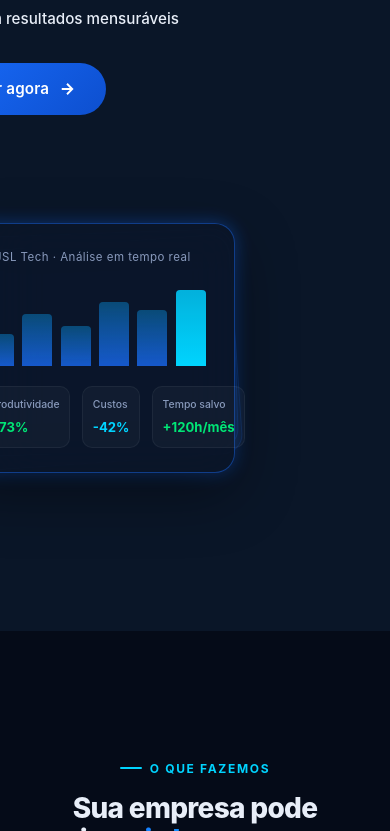
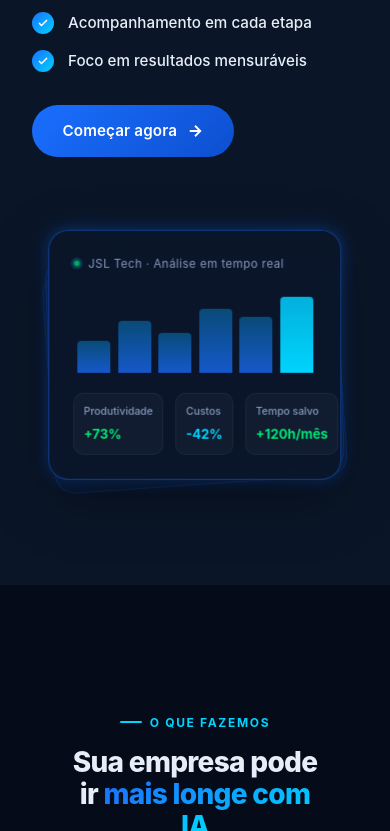
Before and after one commit to JandersonLima/jsl-tech-landing, a plain HTML site: page index.html in a window 390 px wide. Shown: the part 1615-2446 px from the top of the page. Drawn offline with nearby package versions, Linux system fonts and the light colour scheme.

Commit message:
fix: seção Sobre totalmente responsiva para smartphones
- Centramento dos cards migrado de margin fixo para transform: translate(-50%)
- Largura dos cards usa min(320px, 90%) — adapta a qualquer viewport
- Hover states atualizados para manter o centramento via translate
- Removido hack margin-left: -160px !important no breakpoint 480px
- about padding zerado horizontalmente no mobile (container já provê espaço)
- card-stack height reduzida para 300px em telas pequenas

Co-Authored-By: Claude Sonnet 4.6 <noreply@anthropic.com>

```diff
--- a/css/styles.css
+++ b/css/styles.css
@@ -794,39 +794,36 @@ section { position: relative; z-index: 1; }
 }
 
 .card-back-2 {
-    width: 320px; height: 220px;
+    width: min(320px, 90%); height: 220px;
     background: rgba(26,111,255,.04);
     border: 1px solid var(--border);
-    transform: rotate(-4deg) translateY(20px);
     top: 50%; left: 50%;
-    margin-left: -160px; margin-top: -110px;
+    transform: translate(-50%, calc(-50% + 20px)) rotate(-4deg);
 }
 
 .card-back-1 {
-    width: 320px; height: 220px;
+    width: min(320px, 90%); height: 220px;
     background: rgba(26,111,255,.06);
     border: 1px solid var(--border);
-    transform: rotate(-2deg) translateY(10px);
     top: 50%; left: 50%;
-    margin-left: -160px; margin-top: -110px;
+    transform: translate(-50%, calc(-50% + 10px)) rotate(-2deg);
 }
 
 .card-main {
-    width: 320px;
+    width: min(320px, 90%);
     background: rgba(10,22,40,.9);
     border: 1px solid var(--border-hi);
     backdrop-filter: blur(20px);
     padding: 1.5rem;
-    transform: rotate(0deg);
     top: 50%; left: 50%;
-    margin-left: -160px; margin-top: -110px;
+    transform: translate(-50%, -50%);
     box-shadow: 0 20px 60px rgba(0,0,0,.4), var(--glow-sm);
     z-index: 3;
 }
 
-.card-stack:hover .card-back-2 { transform: rotate(-6deg) translateY(30px); }
-.card-stack:hover .card-back-1 { transform: rotate(-3deg) translateY(16px); }
-.card-stack:hover .card-main { transform: rotate(0deg) translateY(-6px); box-shadow: 0 30px 80px rgba(0,0,0,.5), var(--glow); }
+.card-stack:hover .card-back-2 { transform: translate(-50%, calc(-50% + 30px)) rotate(-6deg); }
+.card-stack:hover .card-back-1 { transform: translate(-50%, calc(-50% + 16px)) rotate(-3deg); }
+.card-stack:hover .card-main   { transform: translate(-50%, calc(-50% - 6px)); box-shadow: 0 30px 80px rgba(0,0,0,.5), var(--glow); }
 
 .card-main-header {
     display: flex;
@@ -1404,9 +1401,8 @@ section { position: relative; z-index: 1; }
     .section-title { font-size: 1.75rem; }
     .cta-title { font-size: 1.75rem; }
     .quote-text { font-size: 1.35rem; }
-    .card-main { width: 280px; }
-    .card-back-1, .card-back-2 { width: 280px; }
-    .about-grid { margin-left: -160px !important; }
+    .about { padding: 5rem 0; }
+    .card-stack { height: 300px; }
 }
 
 /* =====================================================
```
